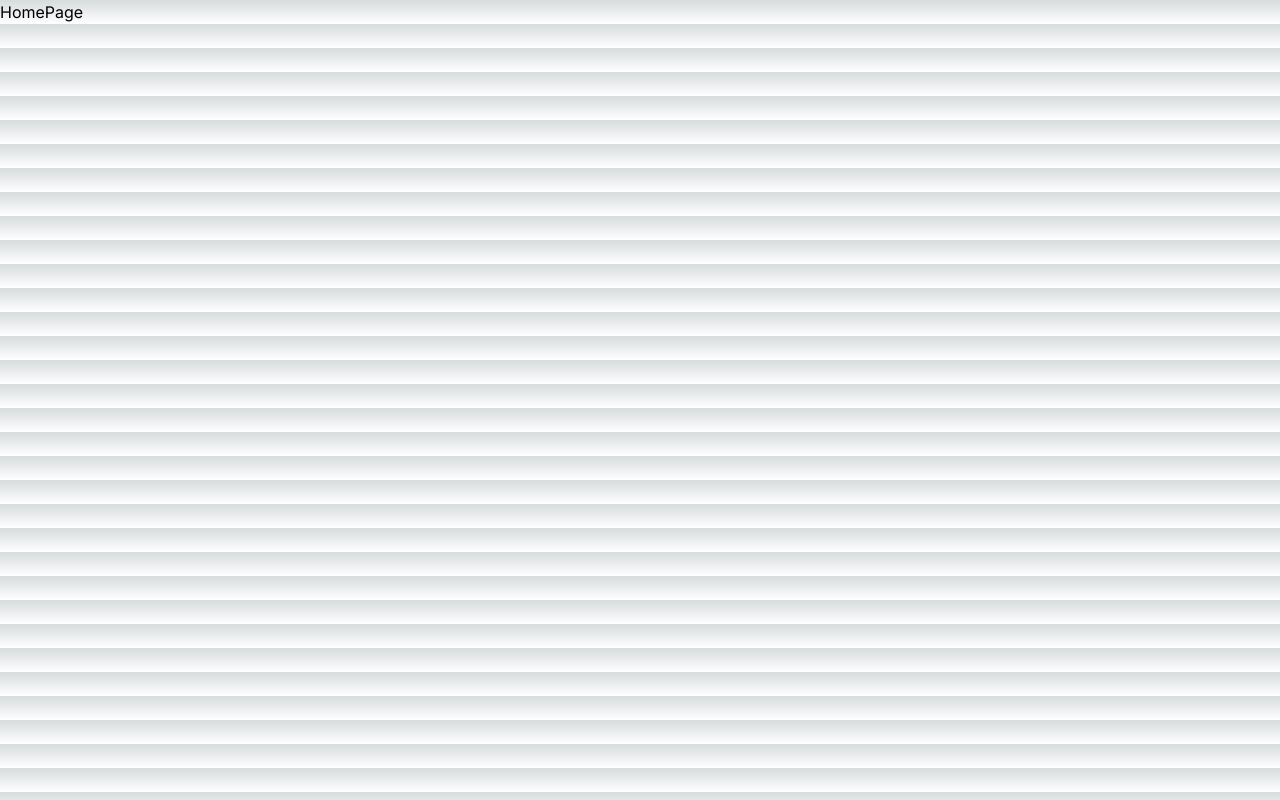
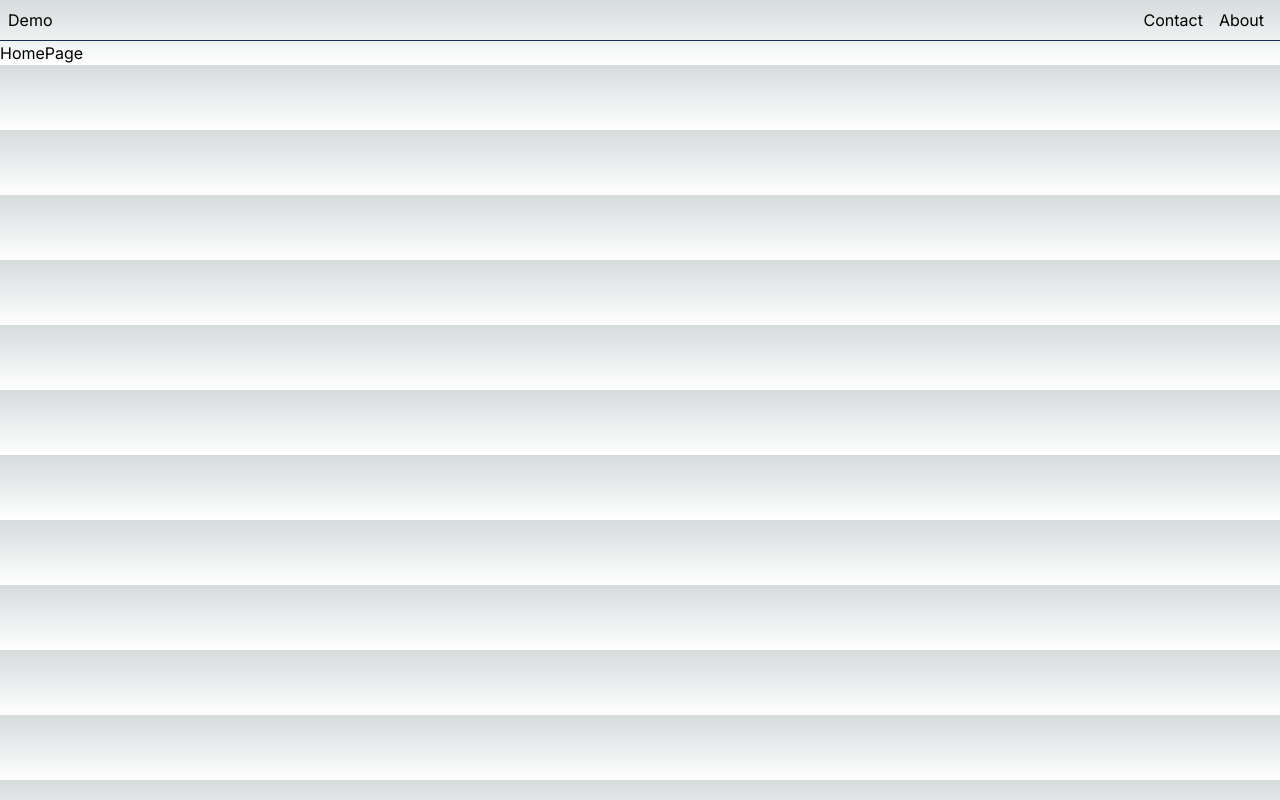
Before and after one commit to jsh0116/next-study, a Next.js app: page / in a window 1280 px wide. Built offline with nearby package versions, Linux system fonts and the light colour scheme.

Commit message:
[feat] layout header
- next route끼리 공유하는 layout 컴포넌트로 header 구성

```diff
--- /dev/null
+++ b/src/app/layout.module.css
@@ -0,0 +1,11 @@
+.header {
+  display: flex;
+  justify-content: space-between;
+  align-items: center;
+  padding: 8px;
+  border-bottom: 1px solid #132f52;
+}
+
+.nav a {
+  padding: 0 8px;
+}
--- a/src/app/layout.tsx
+++ b/src/app/layout.tsx
@@ -1,6 +1,7 @@
 import './globals.css'
 import type { Metadata } from 'next'
 import { Inter } from 'next/font/google'
+import styles from './layout.module.css';
 
 const inter = Inter({ subsets: ['latin'] })
 
@@ -16,7 +17,16 @@ export default function RootLayout({
 }) {
   return (
     <html lang="en">
-      <body className={inter.className}>{children}</body>
+      <body className={inter.className}>
+        <header className={styles.header}>
+          <h1>Demo</h1>
+          <nav className={styles.nav}>
+            <a href="">Contact</a>
+            <a href="">About</a>
+          </nav>
+        </header>
+        {children}
+      </body>
     </html>
   )
 }
```
